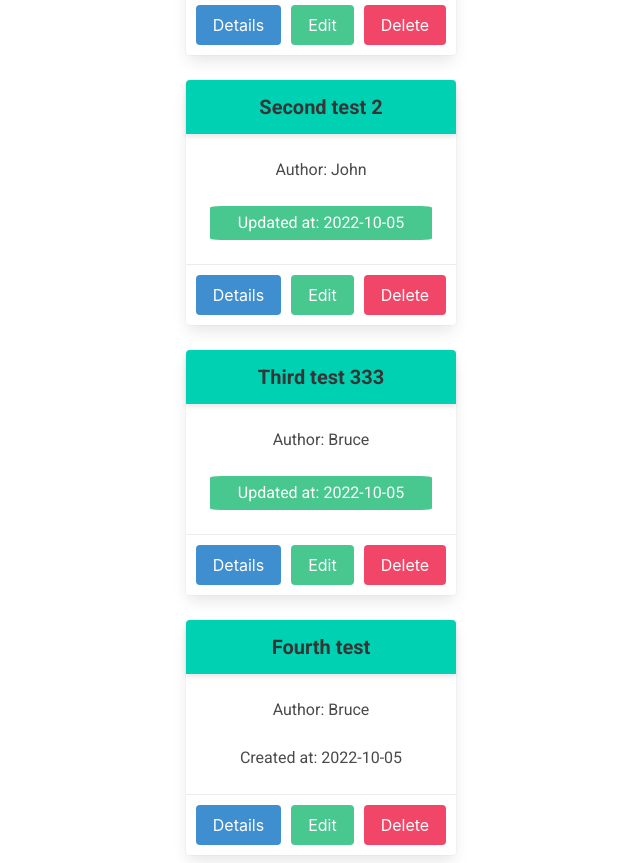
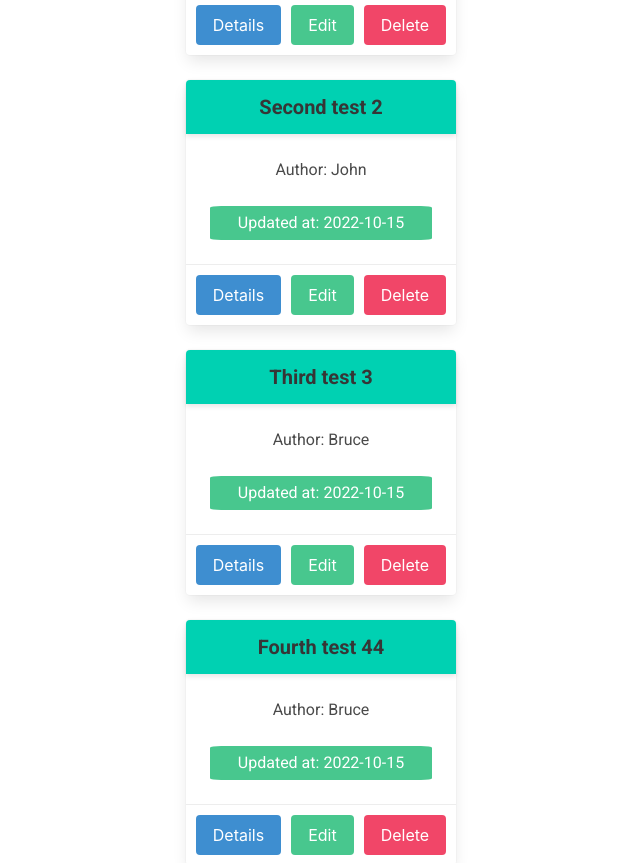
Before and after one commit to VaidasMakstutis/vue-post-task-app, a Vue app: page /#/ in a window 1280 px wide. Shown: the part 380-1243 px from the top of the page, without its empty margins (319-959 px from the left). Built offline with nearby package versions, Linux system fonts and the light colour scheme; data requests are answered from the project's data file.

Commit message:
Used mixin formatDate

```diff
--- a/db.json
+++ b/db.json
@@ -13,42 +13,42 @@
   ],
   "posts": [
     {
-      "title": "First test",
+      "title": "First test 11",
       "author": "Bruce",
-      "body": "First test body",
-      "created_at": "2022-10-05T08:59:08.496Z",
-      "updated_at": "2022-10-06T10:39:10.094Z",
+      "body": "First test body 11",
+      "created_at": "2022-10-05",
+      "updated_at": "2022-10-15",
       "id": 1
     },
     {
       "title": "Second test 2",
       "author": "John",
       "body": "Second test body 2",
-      "created_at": "2022-10-05T08:59:26.573Z",
-      "updated_at": "2022-10-05T09:00:17.311Z",
-      "id": 2
+      "created_at": "2022-10-05",
+      "id": 2,
+      "updated_at": "2022-10-15"
     },
     {
-      "title": "Third test 333",
+      "title": "Third test 3",
       "author": "Bruce",
-      "body": "Third test body 333",
-      "created_at": "2022-10-05T08:59:38.435Z",
-      "updated_at": "2022-10-05T09:26:35.236Z",
+      "body": "Third test body 3",
+      "created_at": "2022-10-05",
+      "updated_at": "2022-10-15",
       "id": 3
     },
     {
-      "title": "Fourth test",
+      "title": "Fourth test 44",
       "author": "Bruce",
-      "body": "Fourth test body",
-      "created_at": "2022-10-05T09:00:18.361Z",
-      "updated_at": 0,
+      "body": "Fourth test body 44",
+      "created_at": "2022-10-05",
+      "updated_at": "2022-10-15",
       "id": 4
     },
     {
       "title": "Fifth test",
       "author": "Bruce",
       "body": "Fifth test body",
-      "created_at": "2022-10-05T09:23:33.267Z",
+      "created_at": "2022-10-05",
       "updated_at": 0,
       "id": 5
     },
@@ -56,23 +56,23 @@
       "title": "Sixth test 66",
       "author": "John",
       "body": "Sixth test body 66",
-      "created_at": "2022-10-05T09:23:46.269Z",
-      "updated_at": "2022-10-05T09:44:07.477Z",
+      "created_at": "2022-10-05",
+      "updated_at": "2022-10-05",
       "id": 6
     },
     {
       "title": "Seventh test 777",
       "author": "John",
       "body": "Seventh test body 777",
-      "created_at": "2022-10-05T09:23:58.494Z",
-      "updated_at": "2022-10-06T07:16:00.286Z",
+      "created_at": "2022-10-05",
+      "updated_at": "2022-10-06",
       "id": 7
     },
     {
       "title": "8",
       "author": "John",
       "body": "fgdfgfd",
-      "created_at": "2022-10-05T10:45:17.859Z",
+      "created_at": "2022-10-05",
       "updated_at": 0,
       "id": 8
     },
@@ -80,7 +80,7 @@
       "title": "9",
       "author": "John",
       "body": "fxhfchfdghfd",
-      "created_at": "2022-10-05T10:45:46.386Z",
+      "created_at": "2022-10-05",
       "updated_at": 0,
       "id": 9
     },
@@ -88,7 +88,7 @@
       "title": "10",
       "author": "Bruce",
       "body": "Lorem Ipsum",
-      "created_at": "2022-10-05T10:45:57.710Z",
+      "created_at": "2022-10-05",
       "updated_at": 0,
       "id": 10
     },
@@ -96,7 +96,7 @@
       "title": "11",
       "author": "John",
       "body": "fgfdghfdg",
-      "created_at": "2022-10-05T10:46:11.289Z",
+      "created_at": "2022-10-05",
       "updated_at": 0,
       "id": 11
     },
@@ -104,7 +104,7 @@
       "title": "12",
       "author": "Bruce",
       "body": "aaaaaaaaaaaaaaaaaaaaaazzzzzzzzzzzzzzz",
-      "created_at": "2022-10-05T10:46:20.979Z",
+      "created_at": "2022-10-05",
       "updated_at": 0,
       "id": 12
     },
@@ -112,7 +112,7 @@
       "title": "13",
       "author": "John",
       "body": "aeretrdrtdgdtfhtr",
-      "created_at": "2022-10-05T10:47:51.273Z",
+      "created_at": "2022-10-05",
       "updated_at": 0,
       "id": 13
     },
@@ -120,7 +120,7 @@
       "title": "14",
       "author": "Bruce",
       "body": "dffghfgh",
-      "created_at": "2022-10-05T12:02:53.042Z",
+      "created_at": "2022-10-05",
       "updated_at": 0,
       "id": 14
     },
@@ -128,7 +128,7 @@
       "title": "15",
       "author": "Bruce",
       "body": "dgfghfd",
-      "created_at": "2022-10-05T12:03:17.400Z",
+      "created_at": "2022-10-05",
       "updated_at": 0,
       "id": 15
     },
@@ -136,7 +136,7 @@
       "title": "16",
       "author": "Bruce",
       "body": "dhghfthf",
-      "created_at": "2022-10-05T12:03:25.768Z",
+      "created_at": "2022-10-05",
       "updated_at": 0,
       "id": 16
     },
@@ -144,7 +144,7 @@
       "title": "17",
       "author": "John",
       "body": "fghgjghjghkh",
-      "created_at": "2022-10-05T12:03:33.244Z",
+      "created_at": "2022-10-05",
       "updated_at": 0,
       "id": 17
     },
@@ -152,7 +152,7 @@
       "title": "18",
       "author": "John",
       "body": "aaaaaaaaaaaa",
-      "created_at": "2022-10-05T12:03:41.077Z",
+      "created_at": "2022-10-05",
       "updated_at": 0,
       "id": 18
     },
@@ -160,7 +160,7 @@
       "title": "19",
       "author": "John",
       "body": "ghghgjhhvj",
-      "created_at": "2022-10-05T12:03:49.064Z",
+      "created_at": "2022-10-05",
       "updated_at": 0,
       "id": 19
     },
@@ -168,17 +168,25 @@
       "title": "20",
       "author": "Bruce",
       "body": "Jfhfghfg_",
-      "created_at": "2022-10-05T12:03:57.123Z",
-      "updated_at": "2022-10-06T08:32:53.271Z",
+      "created_at": "2022-10-05",
+      "updated_at": "2022-10-06",
       "id": 20
     },
     {
       "title": "21",
       "author": "John",
       "body": "oooooppp",
-      "created_at": "2022-10-06T08:32:20.765Z",
+      "created_at": "2022-10-06",
       "updated_at": 0,
       "id": 21
+    },
+    {
+      "title": "cxxcx",
+      "author": "Bruce",
+      "body": "dsdfdfd",
+      "created_at": "2022-10-15",
+      "updated_at": 0,
+      "id": 23
     }
   ]
 }
--- a/src/components/EditModal.vue
+++ b/src/components/EditModal.vue
@@ -96,7 +96,7 @@ import Notification from "./Notification.vue";
 
       async submitEditPost() {
         try {
-          this.editData.updated_at = new Date();
+            this.editData.updated_at = this.formatDate(date);
             await axios.put("http://localhost:3000/posts/" + this.item.id, this.item).then(() => {
               this.notificationMsg = "Post has been edited succesfully!";
               this.notificationStatus = "success";
--- a/src/components/PostModal.vue
+++ b/src/components/PostModal.vue
@@ -59,11 +59,9 @@
 
 <script>
 import axios from "axios";
-import date from "../mixins/date";
 
 export default {
   props: ["postData"],
-  mixins: [date],
 
   data() {
     return {
--- a/src/views/Posts.vue
+++ b/src/views/Posts.vue
@@ -1,7 +1,11 @@
 <template>
   <div>
     <div class="top">
-      <PostModal v-if="showPostModal" @close="showPostModal = false" :postData="postData" />
+      <PostModal
+        v-if="showPostModal"
+        @close="showPostModal = false"
+        :postData="postData"
+      />
       <EditModal
         v-if="showEditModal"
         :item="selectedEditItem"
@@ -78,11 +82,12 @@
 
 <script>
 import axios from "axios";
+import date from "../mixins/date";
 import PostModal from "../components/PostModal.vue";
 import EditModal from "../components/EditModal.vue";
 import DeleteModal from "../components/DeleteModal.vue";
 import Notification from "../components/Notification.vue";
-import PostCard from "./PostCard.vue";
+import PostCard from "../components/PostCard.vue";
 import Pagination from "../components/Pagination.vue";
 
 export default {
@@ -93,8 +98,9 @@ export default {
     DeleteModal,
     PostCard,
     Notification,
-    Pagination,
+    Pagination
   },
+  mixins: [date],
   // state
   data() {
     return {
@@ -104,8 +110,8 @@ export default {
         title: null,
         author: null,
         body: null,
-        created_at: new Date(),
-        updated_at: "",
+        created_at: this.formatDate(date),
+        updated_at: ""
       },
       notificationMsg: "",
       notificationStatus: "",
@@ -116,7 +122,7 @@ export default {
       selectedEditItem: null,
       currentPage: 1,
       perPageQty: 7,
-      totalPostsQty: 0,
+      totalPostsQty: 0
     };
   },
   methods: {
@@ -131,10 +137,10 @@ export default {
           .get("http://localhost:3000/posts" + query, {
             params: {
               _limit: this.perPageQty,
-              _page: this.currentPage,
-            },
+              _page: this.currentPage
+            }
           })
-          .then((res) => {
+          .then(res => {
             this.posts = res.data;
             this.totalPostsQty = parseInt(res.headers["x-total-count"]);
           });
@@ -153,11 +159,11 @@ export default {
     onPageChange(page) {
       this.currentPage = page ? page : 1;
       this.getPosts();
-    },
+    }
   },
   async created() {
     await this.getPosts();
-  },
+  }
 };
 </script>
 
```
